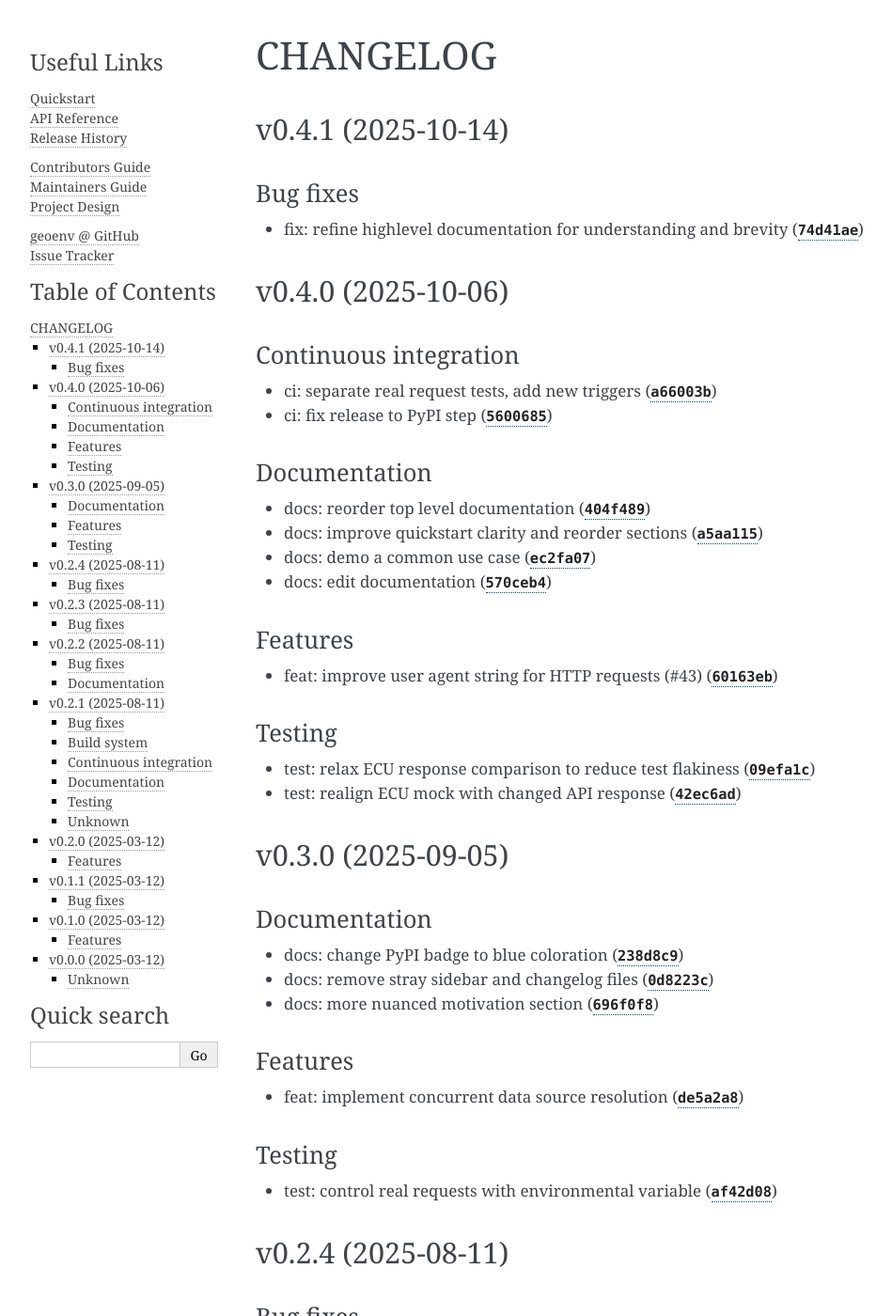
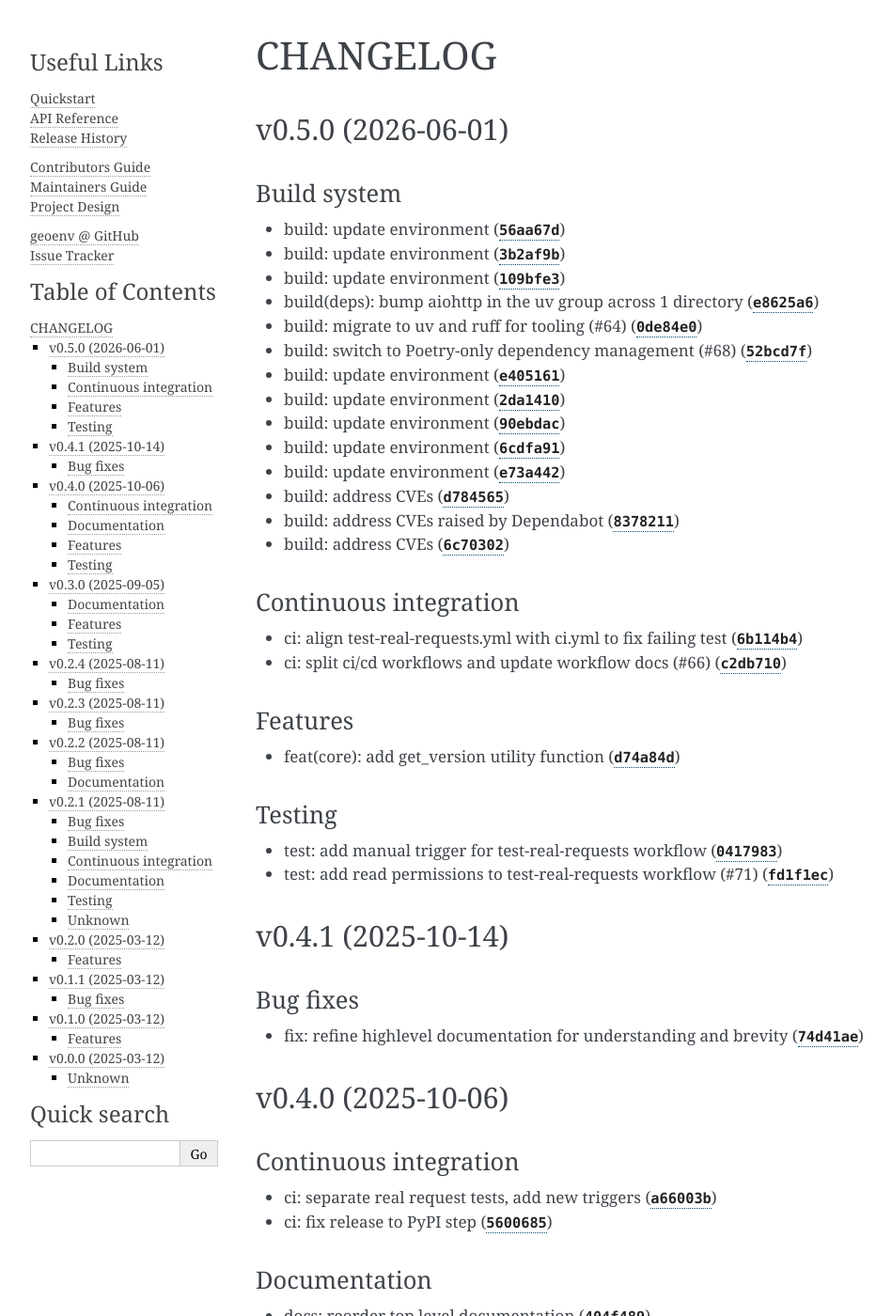
Before and after one commit to clnsmth/geoenv, a Sphinx documentation site: the page built from docs/source/CHANGELOG.md, in a window 1280 px wide and 1400 px high. Shown: the whole window at 94% size, without its empty margins (148-1097 px from the left). Built offline with Sphinx 7.4.7, drawn with Linux system fonts in a browser that asks for light colours.

Commit message:
0.5.0
Automatically generated by python-semantic-release

```diff
--- a/docs/source/CHANGELOG.md
+++ b/docs/source/CHANGELOG.md
@@ -2,6 +2,40 @@
 # CHANGELOG
 
 
+
+## v0.5.0 (2026-06-01)
+
+
+### Build system
+
+* build: update environment ([`56aa67d`](https://github.com/clnsmth/geoenv/commit/56aa67d87386680f8e31b4a85afbfbce40c0166f))
+* build: update environment ([`3b2af9b`](https://github.com/clnsmth/geoenv/commit/3b2af9b8da02d26cb23a9cf0444910e01a5c608b))
+* build: update environment ([`109bfe3`](https://github.com/clnsmth/geoenv/commit/109bfe3ee93cbf2342dc4c7536a5fbd294529aa9))
+* build(deps): bump aiohttp in the uv group across 1 directory ([`e8625a6`](https://github.com/clnsmth/geoenv/commit/e8625a66c3b67c31cbad5716053abe66929761ec))
+* build: migrate to uv and ruff for tooling (#64) ([`0de84e0`](https://github.com/clnsmth/geoenv/commit/0de84e00a6ee9692498e57f0d324a8377499737b))
+* build: switch to Poetry-only dependency management (#68) ([`52bcd7f`](https://github.com/clnsmth/geoenv/commit/52bcd7f6e8ef3f72162437080be85c3a81562a74))
+* build: update environment ([`e405161`](https://github.com/clnsmth/geoenv/commit/e4051612e48220cb2e23cab9fd4c5a80dd317249))
+* build: update environment ([`2da1410`](https://github.com/clnsmth/geoenv/commit/2da1410798fd8ccdd015661637c0c3469c358c93))
+* build: update environment ([`90ebdac`](https://github.com/clnsmth/geoenv/commit/90ebdac4755238ae630db9cd02e623a0d1c5dd97))
+* build: update environment ([`6cdfa91`](https://github.com/clnsmth/geoenv/commit/6cdfa91eef9829892be7ddfa404442d1a4f29b92))
+* build: update environment ([`e73a442`](https://github.com/clnsmth/geoenv/commit/e73a4429c40621d4801c8bfaea49e5a22facca91))
+* build: address CVEs ([`d784565`](https://github.com/clnsmth/geoenv/commit/d784565adb04d4b2903537d66eaf2c93cf36aca4))
+* build: address CVEs raised by Dependabot ([`8378211`](https://github.com/clnsmth/geoenv/commit/8378211dc98554777400488d5b82f095dbb410d6))
+* build: address CVEs ([`6c70302`](https://github.com/clnsmth/geoenv/commit/6c70302fb0169798c82fc707161dc98cdfc84847))
+
+### Continuous integration
+
+* ci: align test-real-requests.yml with ci.yml to fix failing test ([`6b114b4`](https://github.com/clnsmth/geoenv/commit/6b114b487a7d29da9f451bda6c17166e4134c73f))
+* ci: split ci/cd workflows and update workflow docs (#66) ([`c2db710`](https://github.com/clnsmth/geoenv/commit/c2db7102ddb938f79563713b8d5115bc43179ad1))
+
+### Features
+
+* feat(core): add get_version utility function ([`d74a84d`](https://github.com/clnsmth/geoenv/commit/d74a84d3c046352662b5c698923833f58f548a75))
+
+### Testing
+
+* test: add manual trigger for test-real-requests workflow ([`0417983`](https://github.com/clnsmth/geoenv/commit/041798347cd285a13dfa11f2afad1de9fc398299))
+* test: add read permissions to test-real-requests workflow (#71) ([`fd1f1ec`](https://github.com/clnsmth/geoenv/commit/fd1f1ec569b4f1bbd7ceed2a42066b564b3f4fb6))
 
 ## v0.4.1 (2025-10-14)
 
--- a/pyproject.toml
+++ b/pyproject.toml
@@ -1,6 +1,6 @@
 [project]
 name = "geoenv"
-version = "0.4.1"
+version = "0.5.0"
 description = "Map geometries to environmental semantics"
 authors = [{ name = "Colin Smith", email = "colin.smith@wisc.edu" }]
 requires-python = ">=3.12,<4"
```
